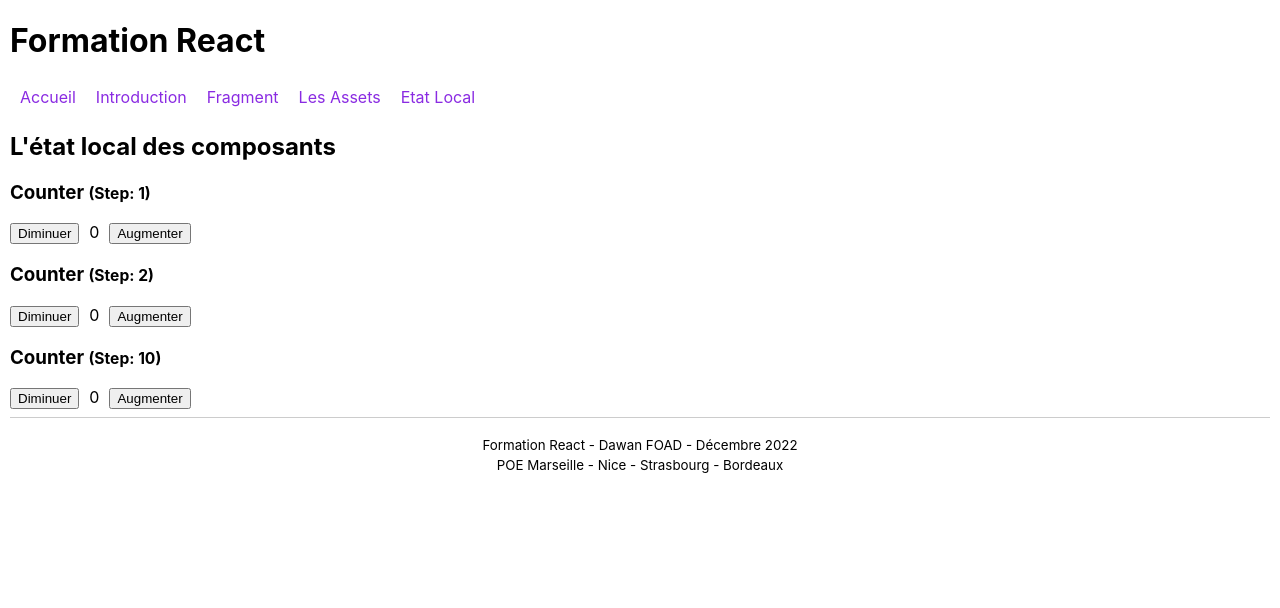
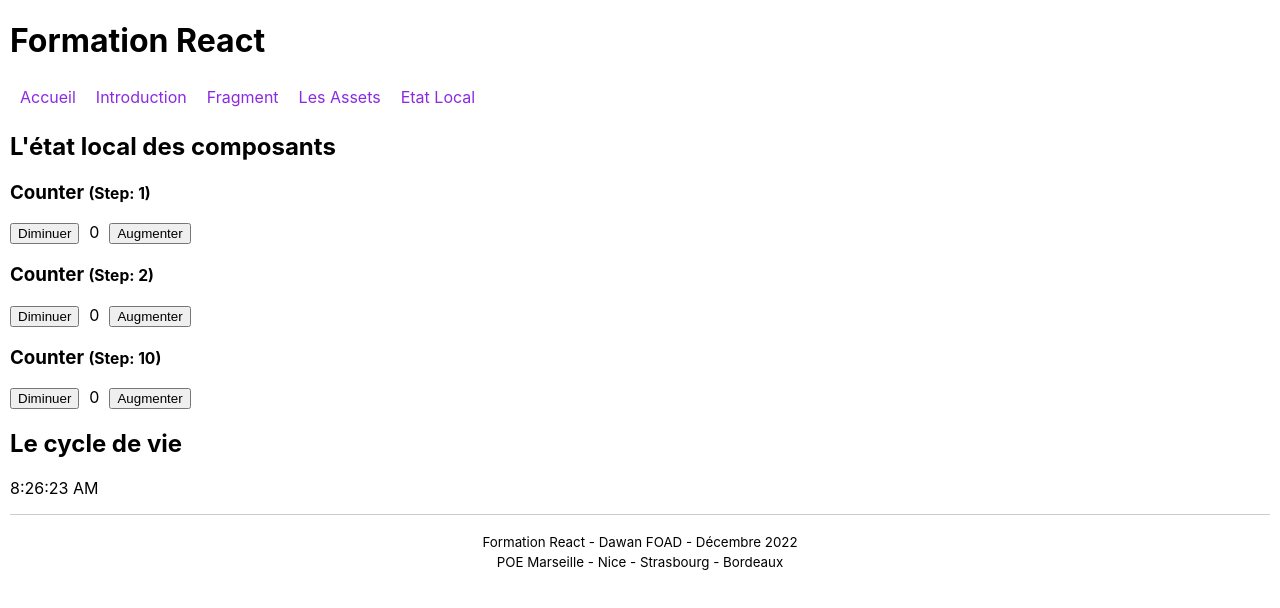
Before and after one commit to ToNnNo/reactW49, a React (Create React App) app: page /state in a window 1280 px wide. Shown: the top 608 px of the page. Built offline with nearby package versions, Linux system fonts and the light colour scheme.

Commit message:
component life cycle

```diff
--- /dev/null
+++ b/src/component/Clock.js
@@ -0,0 +1,30 @@
+import React from "react";
+
+export default class Clock extends React.Component {
+
+  constructor() {
+    super();
+    console.log('Constructor');
+    this.state = { date: new Date() }
+  }
+
+  componentDidMount() {
+    console.log("Mount");
+
+    this.id = setInterval( () => {
+      console.log(new Date());
+      this.setState({ date: new Date() });
+    }, 1000 );
+  }
+
+  render() {
+    console.log('Render');
+    return <p>{ this.state.date.toLocaleTimeString() }</p>
+  }
+
+  componentWillUnmount() {
+    console.log("Unmount");
+    clearInterval(this.id);
+  }
+
+}
--- a/src/page/State.js
+++ b/src/page/State.js
@@ -1,3 +1,4 @@
+import Clock from "../component/Clock";
 import Counter from "../component/Counter";
 
 export default function State() {
@@ -11,6 +12,10 @@ export default function State() {
       <Counter step="2" />
 
       <Counter step="10" />
+
+      <h2>Le cycle de vie</h2>
+
+      <Clock />
     </>
   )
 
```
